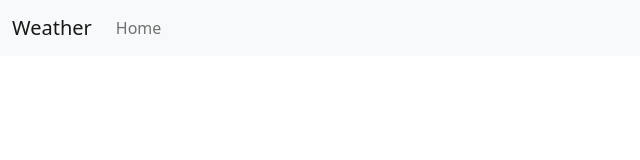
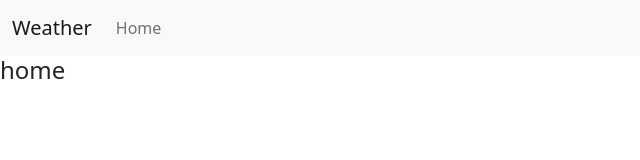
Before and after one commit to Thinesh-Shrinivas/Weather-desktop, a React (Create React App) app: page /home in a window 1280 px wide. Shown: the top 160 px of the page, without its empty margins (0-640 px from the left). Built offline with nearby package versions, Linux system fonts and the light colour scheme.

Commit message:
links connected to comp

```diff
--- a/src/App.js
+++ b/src/App.js
@@ -3,6 +3,7 @@ import React, { useEffect, useState } from "react";
 import LoginScreen from "./Login/login";
 import { Router } from "@reach/router";
 import NavBarComponet from "./nav/Navbar/Navbar";
+import Home from "./Components/Component";
 
 function App() {
   // const [initaialData, updateInitaialData] = useState([]);
@@ -29,6 +30,7 @@ function App() {
       <NavBarComponet />
       <Router>
         <LoginScreen path="/" />
+        <Home path="/home" />
       </Router>
     </React.Fragment>
   );
--- a/src/nav/Navbar/Navbar.js
+++ b/src/nav/Navbar/Navbar.js
@@ -21,7 +21,7 @@ class NavBarComponet extends Component {
         <Collapse navbar>
           <Nav className="me-auto" navbar>
             <NavItem>
-              <NavLink href="/Home">Home</NavLink>
+              <NavLink href="/home">Home</NavLink>
             </NavItem>
           </Nav>
         </Collapse>
```
